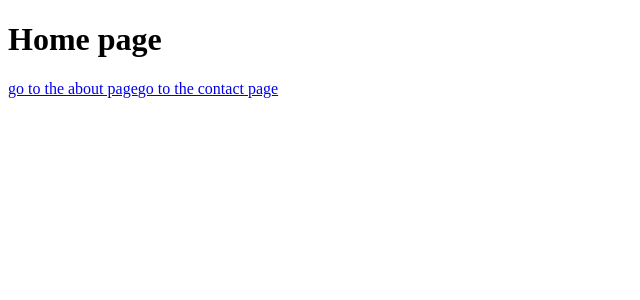
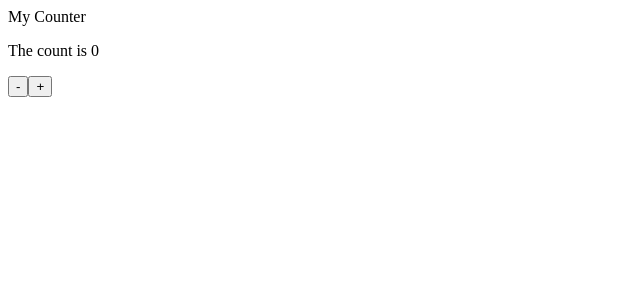
Before and after one commit to VimukthiTVGuru/React.js_first_project, a React (Create React App) app: page / in a window 1280 px wide. Shown: the top 300 px of the page, without its empty margins (0-640 px from the left). Built offline with nearby package versions, Linux system fonts and the light colour scheme.

Commit message:
Update App.js
React.js useState

```diff
--- a/src/App.js
+++ b/src/App.js
@@ -1,26 +1,20 @@
-import Home from './Pages/Home';
-import About from './Pages/About';
-import Contact from './Pages/Contact';
-import {BrowserRouter as Router,Route,Routes} from 'react-router-dom';
+import { useState } from "react";
 function App() {
+
+
+  const [count, setCount] = useState(0);
+  const increment = ()=>{
+    setCount(count+1);
+  }
+  const decrement = ()=>{
+    setCount(count-1);
+  }
   return (
     <div className="App">
-      <Router>
-        <div>
-          <Routes>
-
-            <Route path='/'element= {<Home/>}>
-            </Route>
-
-            <Route path='/About'element= {<About/>}>
-            </Route>
-
-            <Route path='/Contact'element= {<Contact/>}>
-            </Route>
-
-          </Routes>
-        </div>
-      </Router>
+     <span>My Counter</span>
+     <p>The count is {count}</p>
+     <button onClick={decrement}>-</button>
+     <button onClick={increment}>+</button>
     </div>
   );
 }
```
